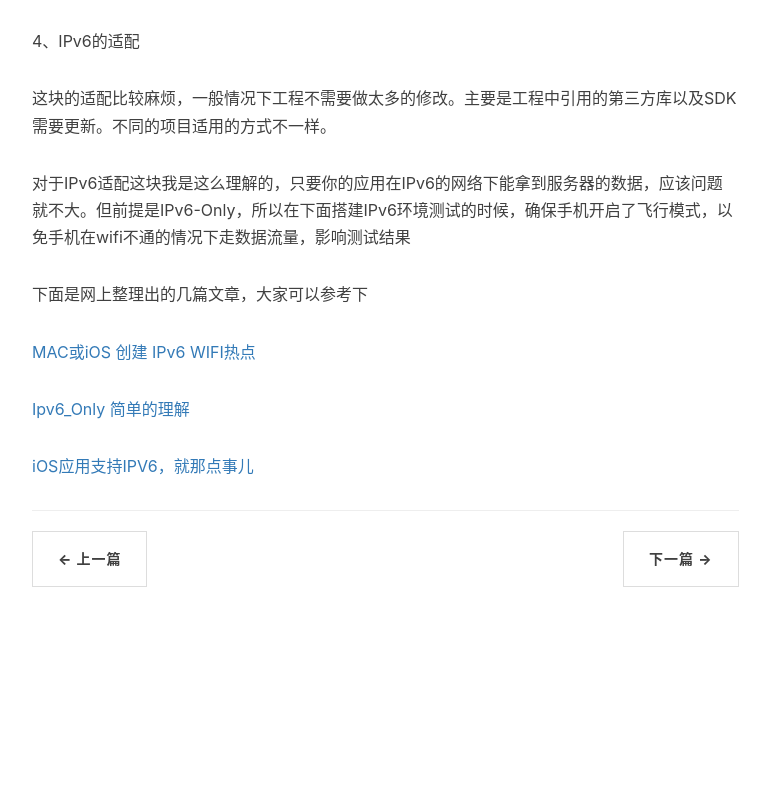
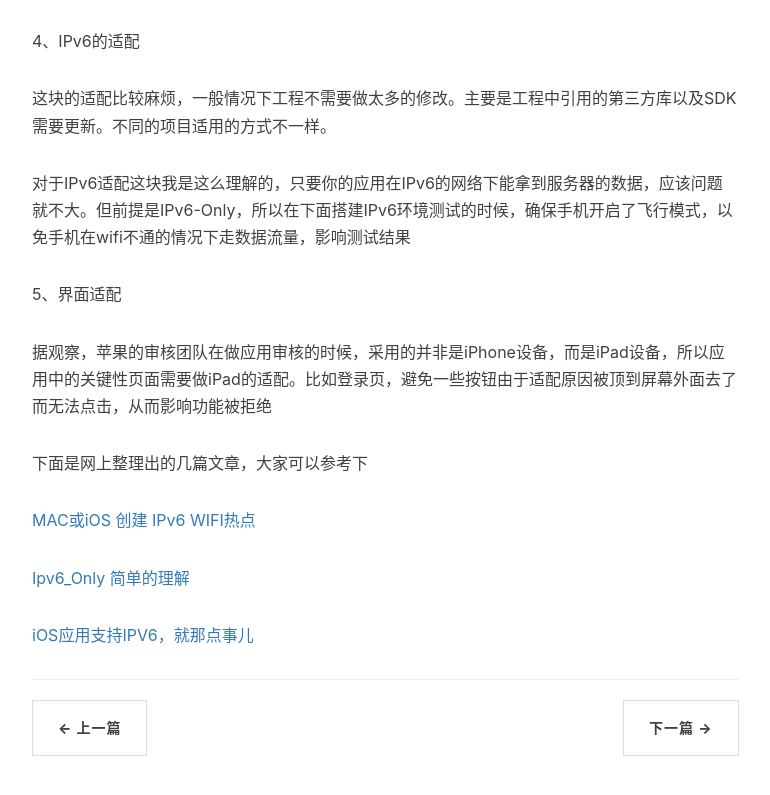
Before and after one commit to xttxqjfg/xttxqjfg.github.io, a Jekyll site: the page built from _posts/201706/2017-06-02-上架App Store问题及解决方法.markdown, in a window 1280 px wide and 900 px high, scrolled down 1547 px. Shown: the top 795 px of the window, without its empty margins (233-1003 px from the left). Built offline with Jekyll 4.4.1, drawn with Linux system fonts in a browser that asks for light colours; nearby versions of some CDN libraries; comment, search, counter and statistics services are not loaded; before the commit the page ends 2278 px from its top, so only the background shows below that.

Commit message:
no message

```diff
--- a/_posts/201706/2017-06-02-上架App Store问题及解决方法.markdown
+++ b/_posts/201706/2017-06-02-上架App Store问题及解决方法.markdown
@@ -40,6 +40,10 @@ Missing Info.plist key
 
 对于IPv6适配这块我是这么理解的，只要你的应用在IPv6的网络下能拿到服务器的数据，应该问题就不大。但前提是IPv6-Only，所以在下面搭建IPv6环境测试的时候，确保手机开启了飞行模式，以免手机在wifi不通的情况下走数据流量，影响测试结果
 
+5、界面适配
+
+据观察，苹果的审核团队在做应用审核的时候，采用的并非是iPhone设备，而是iPad设备，所以应用中的关键性页面需要做iPad的适配。比如登录页，避免一些按钮由于适配原因被顶到屏幕外面去了而无法点击，从而影响功能被拒绝
+
 下面是网上整理出的几篇文章，大家可以参考下
 
 [MAC或iOS 创建 IPv6 WIFI热点](http://jingyan.baidu.com/article/6181c3e0b83071152ef153f0.html)
```
